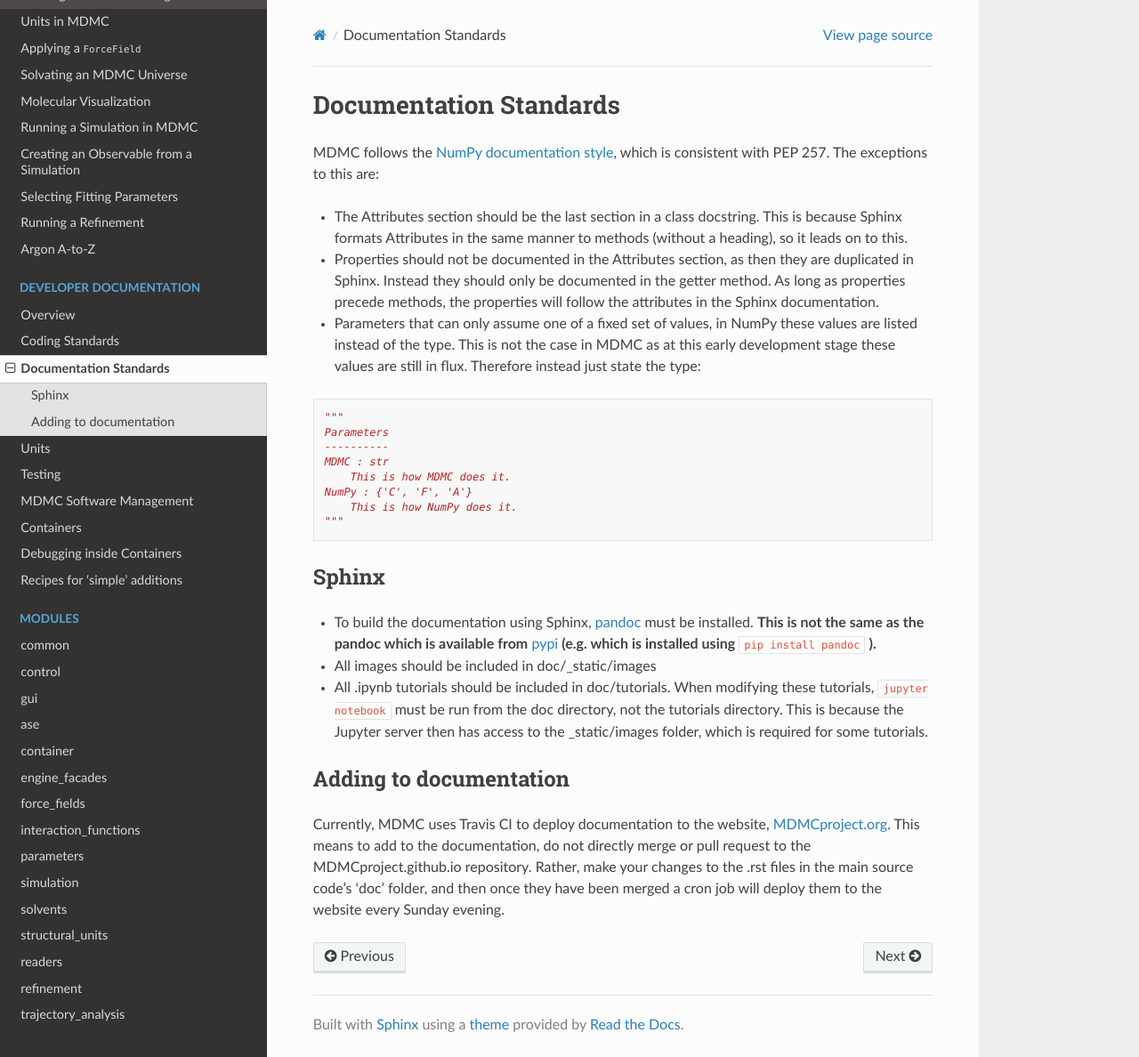
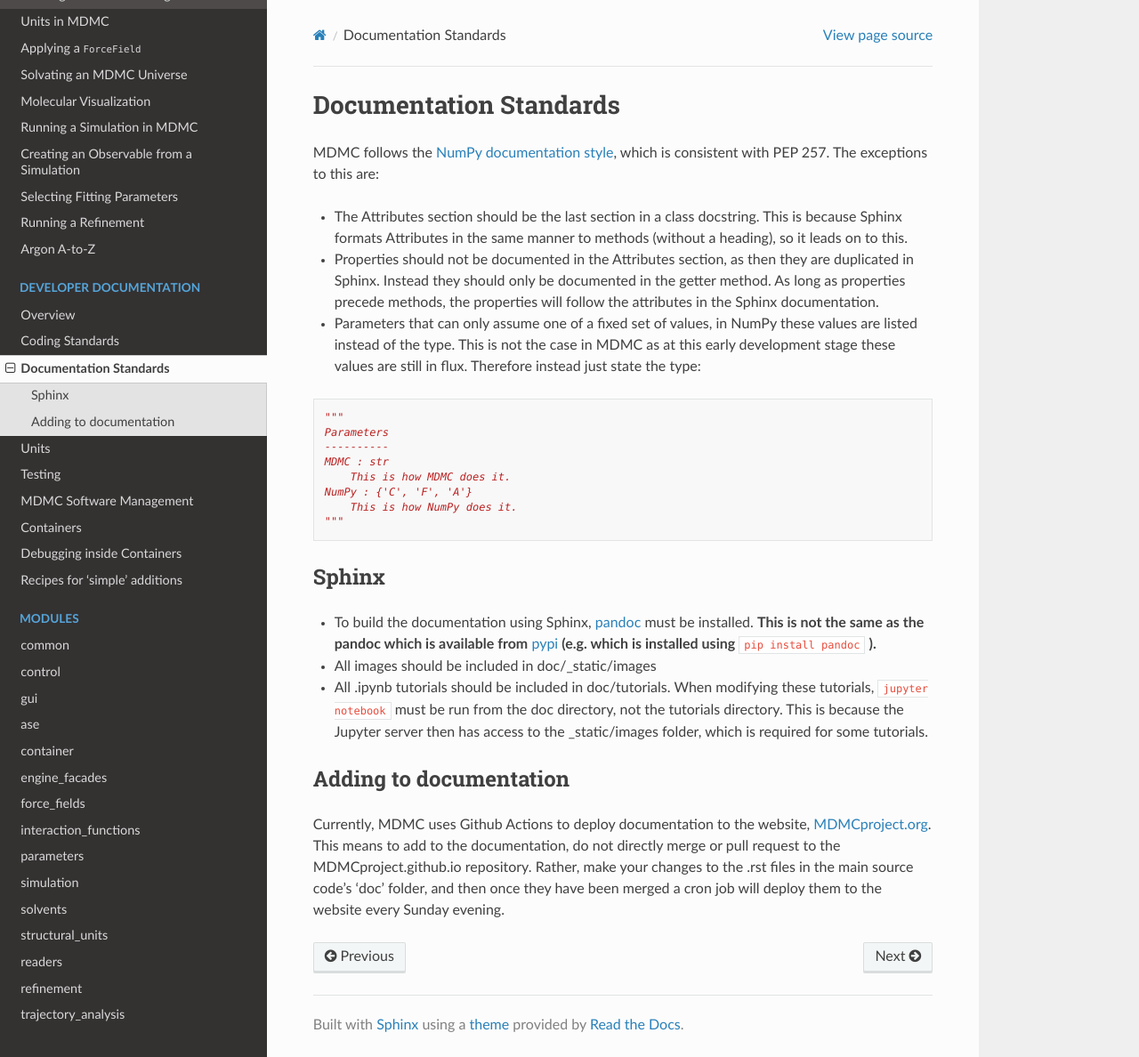
Before and after one commit to ISISNeutronMuon/MDMC, a Sphinx documentation site: the page built from doc/pages/developer/documentation.rst, in a window 1280 px wide and 1188 px high. Shown: the whole window at 89% size. Built offline with Sphinx 7.4.7 and the Read the Docs theme 2.0.0, drawn with Linux system fonts in a browser that asks for light colours.

Commit message:
Purged all mention of Travis CI

```diff
--- a/doc/pages/developer/containers.rst
+++ b/doc/pages/developer/containers.rst
@@ -27,7 +27,7 @@
 
 * ``mdmc/mdmc:latest``; the version is used by e.g. docker-compose to install MDMC. This is the 'production' image.
 
-* ``mdmc/mdmc:experimental``; if you are making manual changes to the image, it's useful to push it to this tag so you can swap it in and out vs other images, as well as let other developers and Travis use it.
+* ``mdmc/mdmc:experimental``; if you are testing manual changes to the image, it's useful to push it to this tag so you can swap it in and out vs other images, as well as let other developers use it.
 
 * ``mdmc/mdmc:ci-[branch]``; when Github Actions automatically builds a new image (see below), it is pushed to this tag, where [branch] is the name of the branch the image was built on. When the branch is merged, this image will automatically be pushed to mdmc/mdmc:latest.
 
--- a/doc/pages/developer/documentation.rst
+++ b/doc/pages/developer/documentation.rst
@@ -42,4 +42,4 @@
 
 Adding to documentation
 -----------------------
-Currently, MDMC uses Travis CI to deploy documentation to the website, `MDMCproject.org <http://mdmcproject.org/>`_. This means to add to the documentation, do not directly merge or pull request to the MDMCproject.github.io repository. Rather, make your changes to the .rst files in the main source code's 'doc' folder, and then once they have been merged a cron job will deploy them to the website every Sunday evening.
+Currently, MDMC uses Github Actions to deploy documentation to the website, `MDMCproject.org <http://mdmcproject.org/>`_. This means to add to the documentation, do not directly merge or pull request to the MDMCproject.github.io repository. Rather, make your changes to the .rst files in the main source code's 'doc' folder, and then once they have been merged a cron job will deploy them to the website every Sunday evening.
```
Also changed, not shown: README.md (+1 -1 lines), .travis.yml (deleted), 4 other files.
